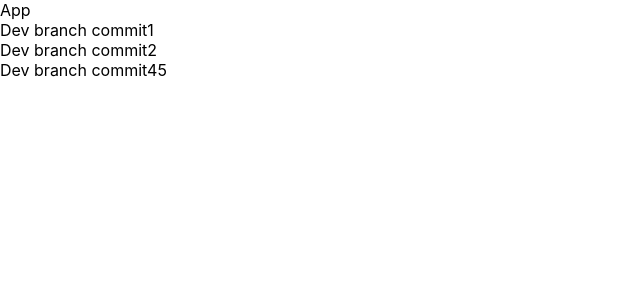
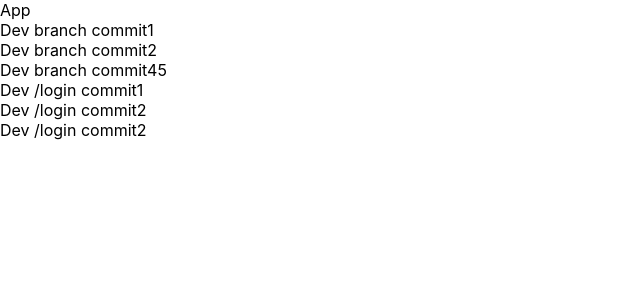
Before and after one commit to IlyaSh87/app_examp_git_to_github, a React (Create React App) app: page / in a window 1280 px wide. Shown: the top 300 px of the page, without its empty margins (0-640 px from the left). Built offline with nearby package versions, Linux system fonts and the light colour scheme.

Commit message:
Dev /login commit1

```diff
--- a/src/App.tsx
+++ b/src/App.tsx
@@ -9,6 +9,9 @@ function App() {
           <div>Dev branch commit1</div>
           <div>Dev branch commit2</div>
           <div>Dev branch commit45</div>
+          <div>Dev /login commit1</div>
+          <div>Dev /login commit2</div>
+          <div>Dev /login commit2</div>
 
       </div>
   );
```
